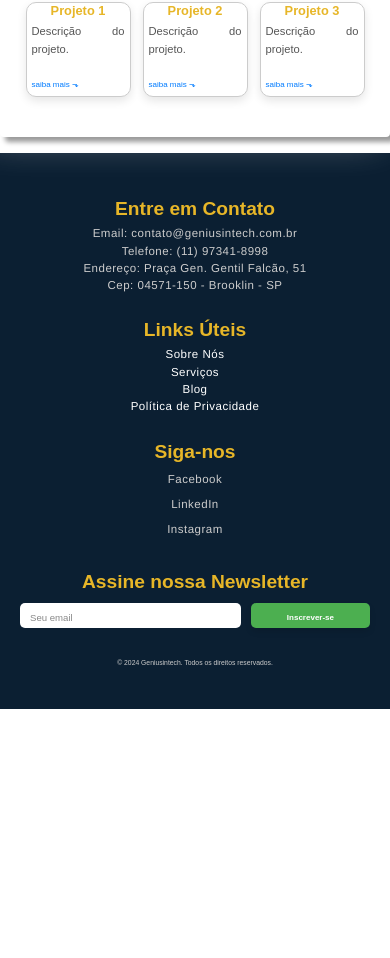
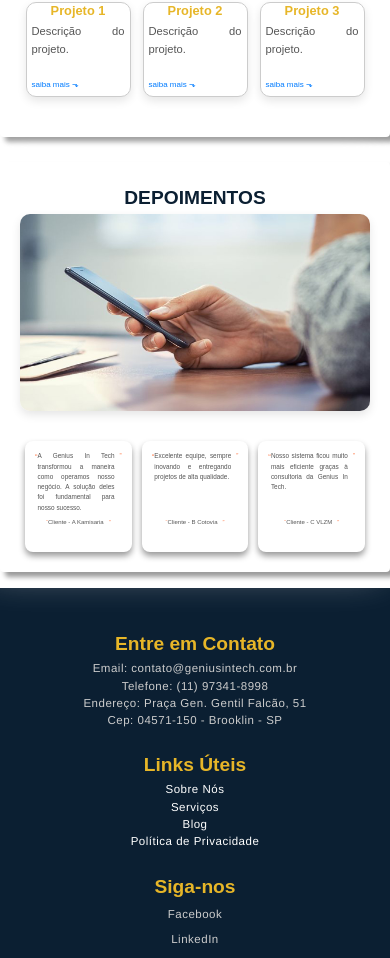
Before and after one commit to Dev-Rogerio/GeniusInTech, a React app: page / in a window 390 px wide. Shown: the part 2845-3803 px from the top of the page. Before the commit the page ends 3554 px from the top, so only its background shows below. Built offline with nearby package versions, Linux system fonts and the light colour scheme.

Commit message:
feat: Componente depoimentos queris estilização media queris

```diff
--- a/src/components/Pages/Home/home.jsx
+++ b/src/components/Pages/Home/home.jsx
@@ -367,8 +367,7 @@ function Home() {
                 </div>
               </div>
             </section>
-
-            {/* <section className="_secTestimonials" id="testimonials">
+            <section className="_secTestimonials" id="testimonials">
               <h2>Depoimentos</h2>
               <div className="sobre-nos-container">
                 <img src={Depoimentos} alt="Sobre Nós" className="sobre-nos-image" />
@@ -378,22 +377,28 @@ function Home() {
                   <div className="text-description">
                     <p> A Genius In Tech transformou a maneira como operamos nosso negócio. A solução deles foi fundamental para nosso sucesso.</p>
                   </div>
-                  <p> Cliente - A Kamisaria Zanuto </p>
+                  <div className="text-description _textClient">
+                    <p> Cliente - A Kamisaria</p>
+                  </div>
                 </div>
                 <div className="testimonial-item">
                   <div className="text-description">
                     <p> Excelente equipe, sempre inovando e entregando projetos de alta qualidade. </p>
                   </div>
-                  <p> Cliente - B Cotovia</p>
+                  <div className="text-description _textClient">
+                    <p> Cliente - B Cotovia</p>
+                  </div>
                 </div>
                 <div className="testimonial-item">
                   <div className="text-description">
                     <p>Nosso sistema ficou muito mais eficiente graças à consultoria da Genius In Tech.</p>
                   </div>
-                  <p>Cliente - C  VLZM</p>
+                  <div className="text-description _textClient">
+                    <p>Cliente - C  VLZM</p>
+                  </div>
                 </div>
               </div>
-            </section> */}
+            </section>
 
           </main>
 
--- a/src/components/Pages/Home/home.mobile.css
+++ b/src/components/Pages/Home/home.mobile.css
@@ -283,6 +283,50 @@
     .portfolio-item p:nth-child(3) {
         font-size: 0.5rem;
     }
+    ._secTestimonials h2 {
+        font-size: 1.2rem;
+        margin: 5px;
+    }
+    .testimonials-list {
+        display: flex;
+        margin: 0;
+        padding: 0;
+        gap: 0;
+    }
+    ._textClient p {
+        display: flex;
+        align-items: center;
+        justify-content: center;
+        font-size: 0.3em !important;
+    }
+    .testimonial-item {
+        margin: 0;
+        padding: 0;
+        margin-left: 5px;
+        margin-right: 5px;
+    }
+    .text-description {
+        margin: 0;
+        padding: 0;
+    }
+    .text-description p {
+        display: flex;
+        font-size: 0.4em;
+        text-align: justify;
+        margin: 0;
+        padding: 10px;
+    }
+    .testimonial-item p::before {
+        content: "“";
+        font-size: 1.2em;
+        color: #ff7f50;
+      }
+      .testimonial-item p::after {
+        content: "”";
+        font-size: 1em;
+        color: #ff7f50;
+        margin-left: 5px;
+      }
     .Footer {
         margin: 0;
     }
@@ -291,7 +335,6 @@
         margin: 0;
         padding: 0;
     }
-
     .Footer-contact {
         margin: 0;
         padding: 0;
@@ -350,20 +393,8 @@
     article input::placeholder {
         font-size: 0.6rem !important;
     }
-
-
     .Footer-copyright p {
         font-size: 0.5em;
         margin: 0;
     }
-
-
-
-
-
-
-
-
-
-
   }
```
Also changed, not shown: src/components/Pages/Home/home.css (line endings or trailing spaces).
